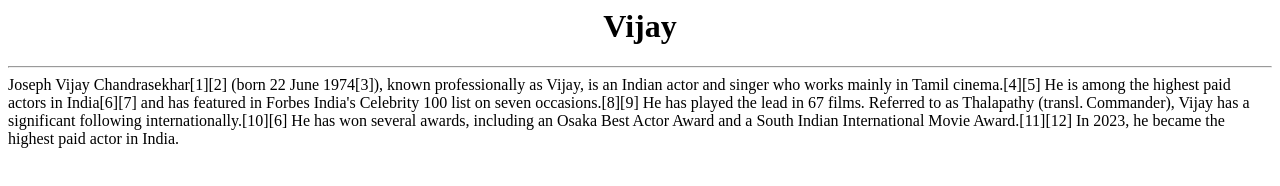
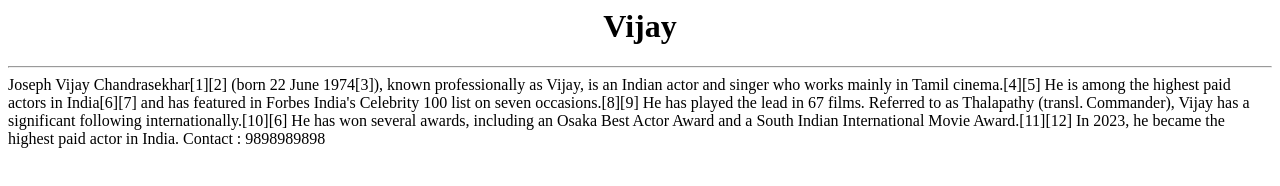
Before and after one commit to thamim24/HTMLActorPage, a plain HTML site: page index.html in a window 1280 px wide. Drawn offline with Linux system fonts and the light colour scheme.

Commit message:
Update index.html

```diff
--- a/index.html
+++ b/index.html
@@ -6,5 +6,6 @@
     <p1>
       Joseph Vijay Chandrasekhar[1][2] (born 22 June 1974[3]), known professionally as Vijay, is an Indian actor and singer who works mainly in Tamil cinema.[4][5] He is among the highest paid actors in India[6][7] and has featured in Forbes India's Celebrity 100 list on seven occasions.[8][9] He has played the lead in 67 films. Referred to as Thalapathy (transl. Commander), Vijay has a significant following internationally.[10][6] He has won several awards, including an Osaka Best Actor Award and a South Indian International Movie Award.[11][12] In 2023, he became the highest paid actor in India.
     </p1>
+    <p1>Contact : 9898989898</p1>
   </body>
 </httml>
```
